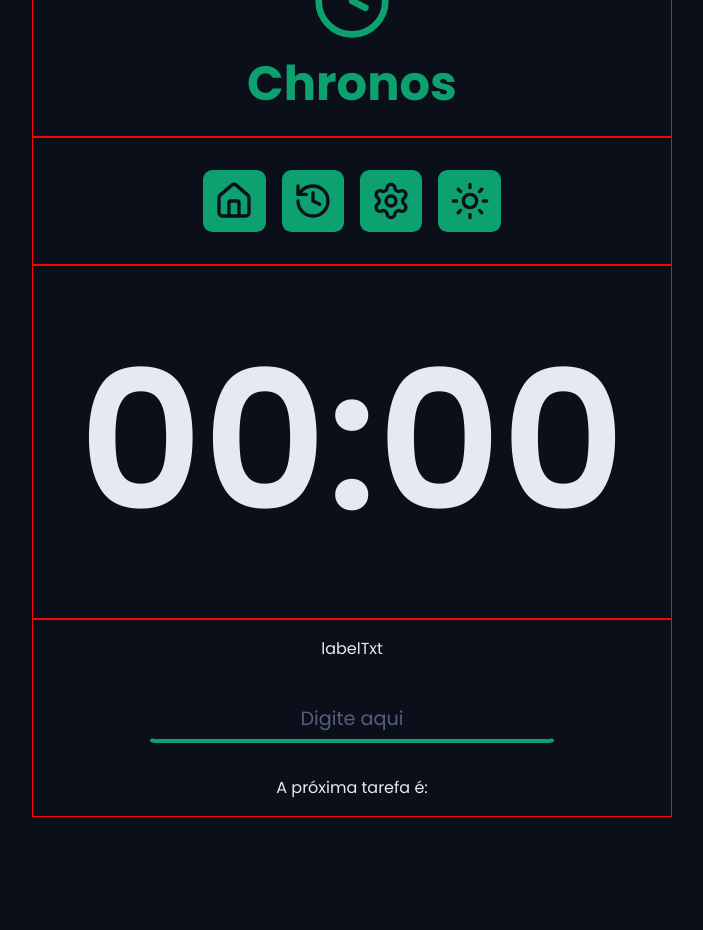
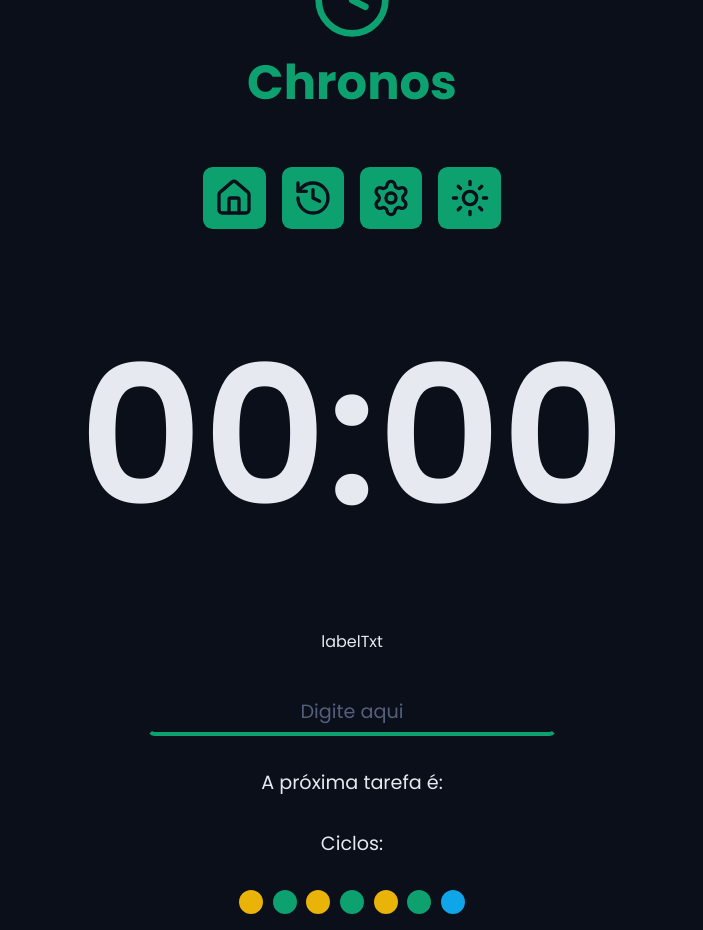
Before and after one commit to MaikeraHW/chronosPomodoro, a React (Vite) app: page / in a window 1280 px wide. Shown: the part 120-1050 px from the top of the page, without its empty margins (288-991 px from the left). Before the commit the page ends 937 px from the top, so only its background shows below. Built offline with nearby package versions, Linux system fonts and the light colour scheme.

Commit message:
Adicionado contador de ciclos

```diff
--- a/src/components/buttons/buttonsHolder/ButtonsHolder.module.css
+++ b/src/components/buttons/buttonsHolder/ButtonsHolder.module.css
@@ -1,5 +1,4 @@
 .btnHolder{
-    border: 1px solid red;
     padding: 2rem;
     display: flex;
     flex-direction: row;
--- /dev/null
+++ b/src/components/circle/Circle.module.css
@@ -0,0 +1,17 @@
+.circleSize{
+    height: 1.5rem;
+    width: 1.5rem;
+    border-radius: 50%;
+}
+
+.circleGreen{
+    background-color: var(--primary);
+}
+
+.circleYellow{
+    background-color: var(--warning);
+}
+
+.circleBlue{
+    background-color: var(--info);
+}
--- /dev/null
+++ b/src/components/circle/Circle.tsx
@@ -0,0 +1,14 @@
+import styles from './Circle.module.css'
+
+type CircleProps = {
+    subclasse: string
+}
+
+function Circle({subclasse}:CircleProps){
+
+    return(
+        <div className={`${styles.circleSize} ${subclasse === 'green' ? styles.circleGreen : subclasse === 'yellow' ? styles.circleYellow : styles.circleBlue}`}></div>
+    )
+}
+
+export default Circle
--- a/src/components/clock/Clock.module.css
+++ b/src/components/clock/Clock.module.css
@@ -2,7 +2,6 @@
     font-weight: 600;
     text-align: center;
     padding: 2rem 0;
-    border: 1px solid red;
 }
 
 .clock{
--- a/src/components/form/Form.module.css
+++ b/src/components/form/Form.module.css
@@ -5,5 +5,16 @@
     align-items: center;
     gap: 2rem;
     padding: 1rem;
-    border: 1px solid red;
 }
+
+.nextTask, .cicleCounter{
+    font-size: 1.2rem;
+}
+
+.circleHolder{
+    display: flex;
+    flex-direction: row;
+    justify-content: center;
+    align-items: center;
+    gap: 0.6rem;
+}
--- a/src/components/form/Form.tsx
+++ b/src/components/form/Form.tsx
@@ -1,3 +1,4 @@
+import Circle from '../circle/Circle'
 import DefaultInput from '../defaultInput/DefaultInput'
 import styles from './Form.module.css'
 
@@ -7,6 +8,16 @@ function Form(){
         <section className={styles.formSection}>
             <DefaultInput type='text' labelTxt='labelTxt'/>
             <p className={styles.nextTask}>A próxima tarefa é:</p>
+            <p className={styles.cicleCounter}>Ciclos:</p>
+            <div className={styles.circleHolder}>
+                <Circle subclasse='yellow'/>
+                <Circle subclasse='green'/>
+                <Circle subclasse='yellow'/>
+                <Circle subclasse='green'/>
+                <Circle subclasse='yellow'/>
+                <Circle subclasse='green'/>
+                <Circle subclasse='blue'/>
+            </div>
         </section>
     )
 }
--- a/src/components/head/Heading.module.css
+++ b/src/components/head/Heading.module.css
@@ -1,5 +1,4 @@
 .head{
-    border: 1px solid red;
     padding: 5rem 0 1rem 0;
     display: flex;
     flex-direction: column;
```
